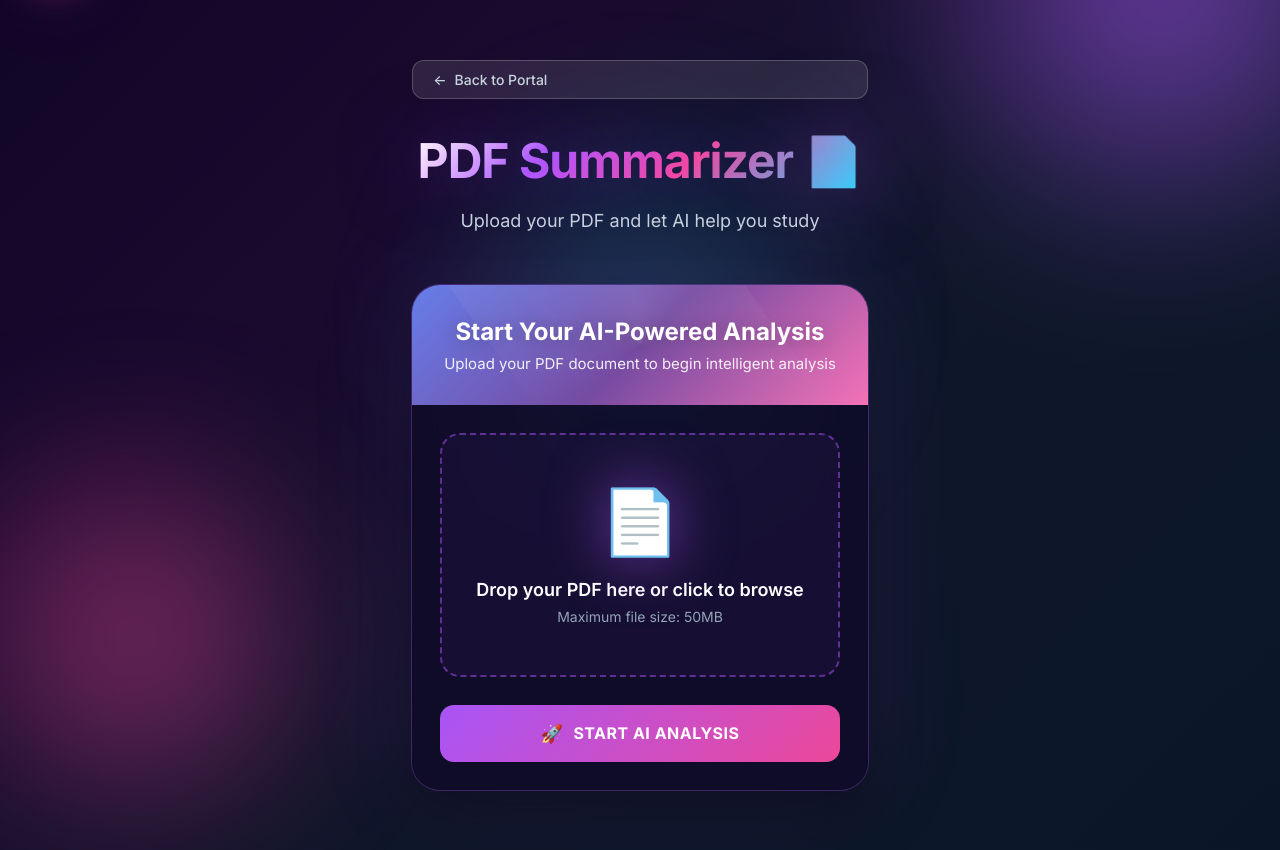
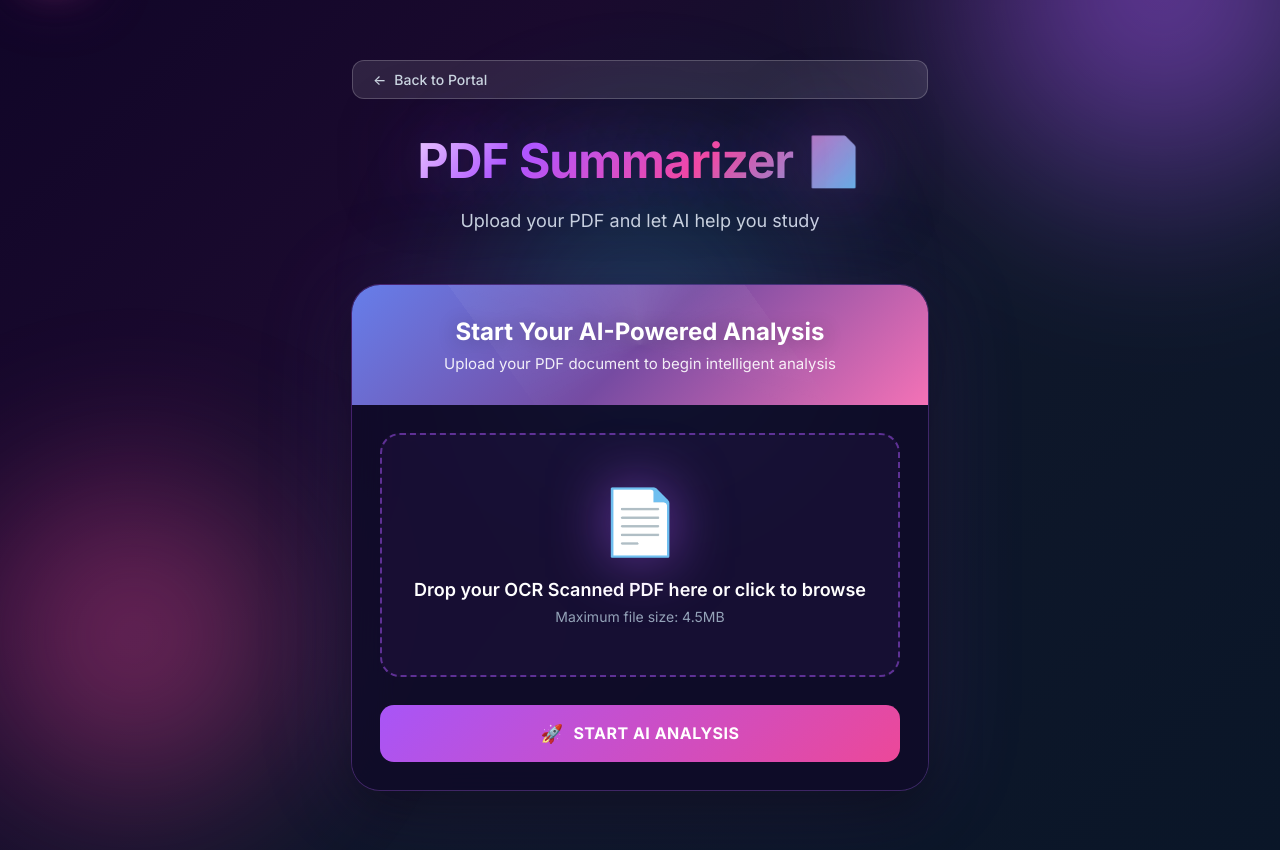
Before and after one commit to RydertHuGlIfE/VortexMind_2.0, a Flask app: page /pdfinput in a window 1280 px wide. Shown: the part 81-931 px from the top of the page. Run offline with Flask 3, Linux system fonts and the light colour scheme.

Commit message:
Update pdfinput.html

```diff
--- a/templates/pdfinput.html
+++ b/templates/pdfinput.html
@@ -90,8 +90,8 @@
           <div class="upload-area" id="uploadArea">
             <div class="upload-icon">📄</div>
             <div class="upload-text">
-              <h4>Drop your PDF here or click to browse</h4>
-              <p>Maximum file size: 50MB</p>
+              <h4>Drop your OCR Scanned PDF here or click to browse</h4>
+              <p>Maximum file size: 4.5MB</p>
             </div>
             <input type="file" name="pdf_file" accept=".pdf" required id="fileInput" />
             <div class="file-info" id="fileInfo" style="display: none">
@@ -307,4 +307,5 @@
     </script>
 </body>
 
+
 </html>
```
